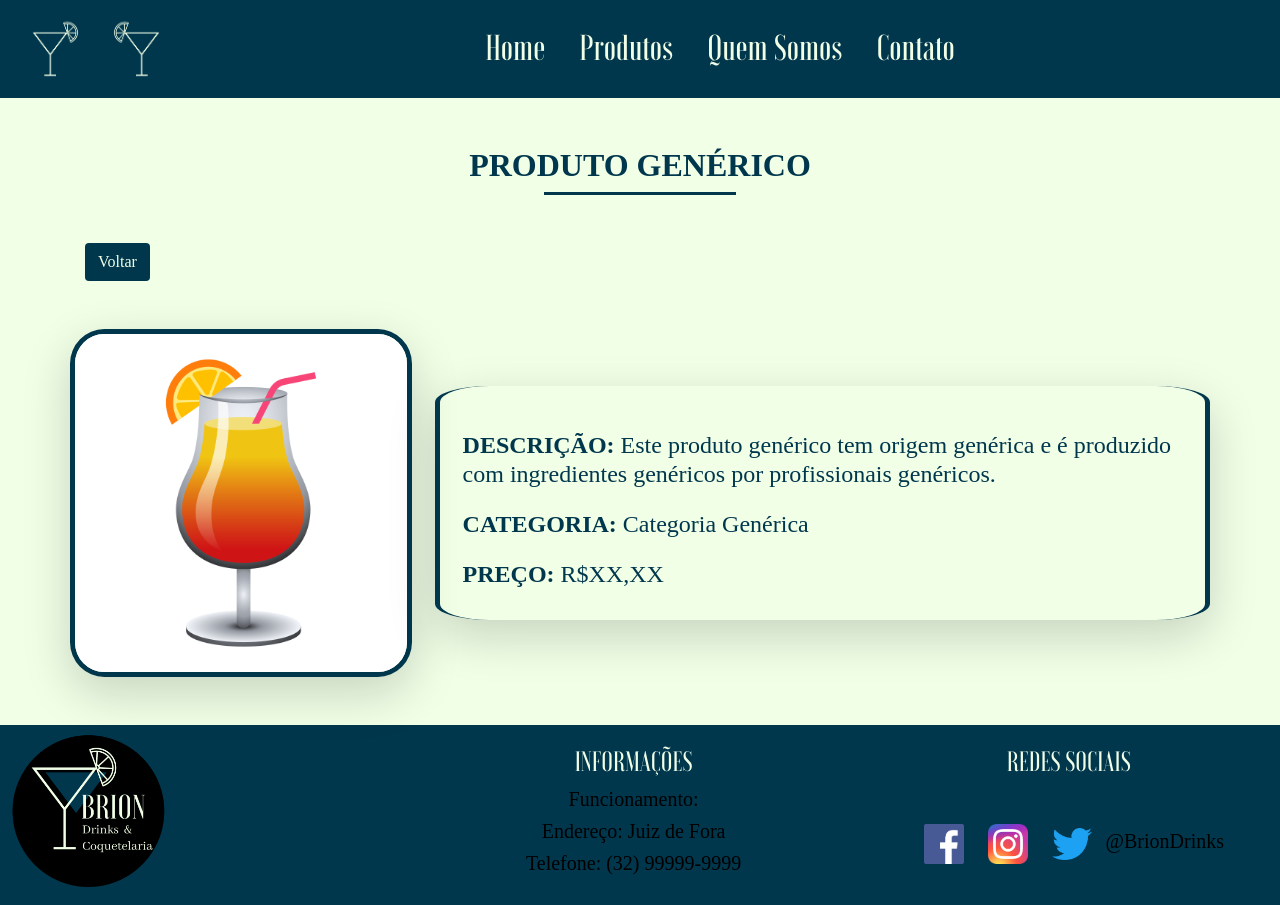
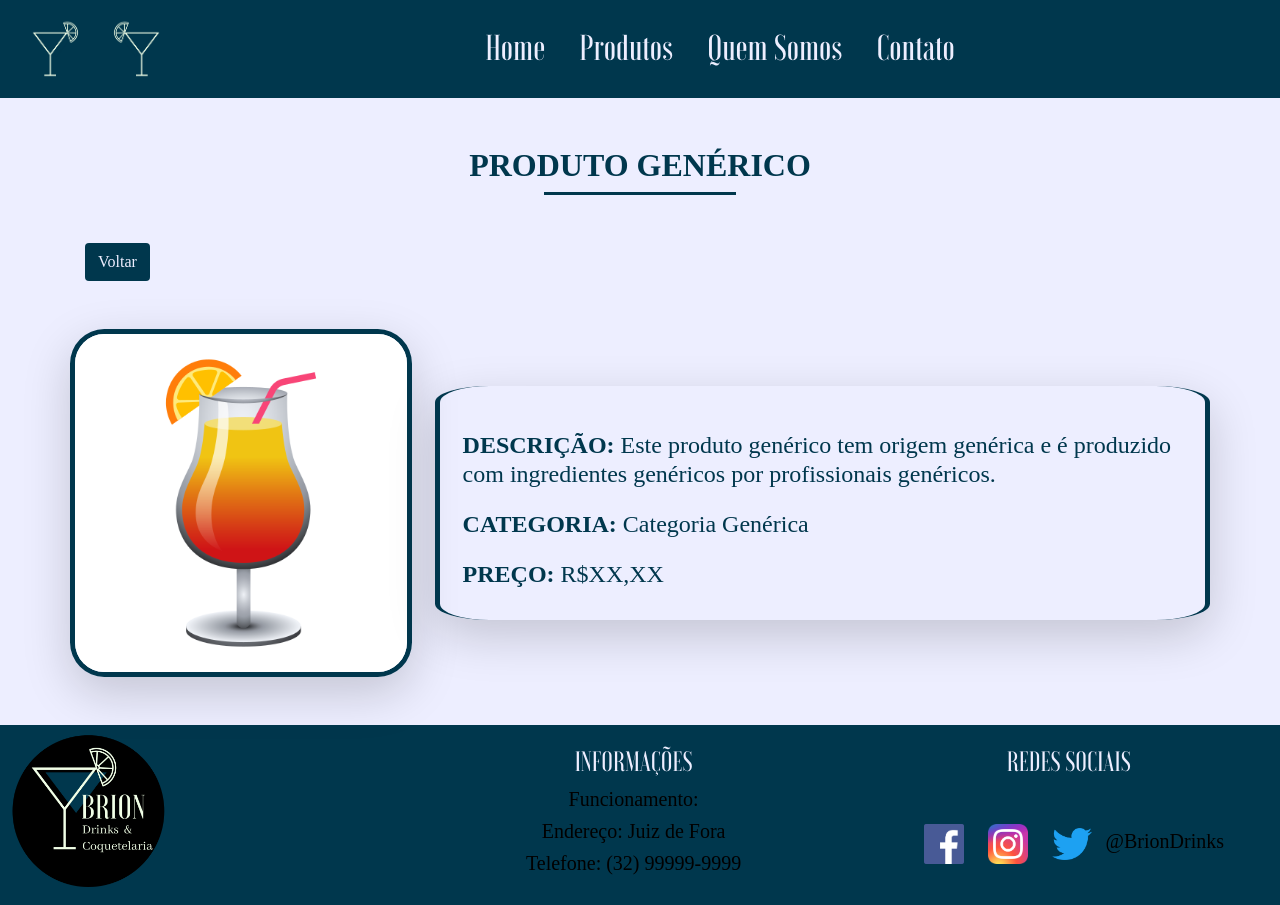
Before and after one commit to Pedro-Brion/Trainee2021.1, a PHP site: page /html/view-produto.html in a window 1280 px wide. Run offline with PHP 8.4, Linux system fonts and the light colour scheme; some web fonts are replaced.

Commit message:
nova cor branca

```diff
--- a/briondrinks/css/css-produto.css
+++ b/briondrinks/css/css-produto.css
@@ -1,5 +1,5 @@
 body {
-    background-color: #f1ffe7;
+    background-color: #edeeff;
     font-family: 'Abhaya Libre', serif;
 }
 
@@ -25,7 +25,7 @@
 
 .cor-botoes{
     background-color:#00374d;
-    color:#f1ffe7;
+    color:#edeeff;
 }
 
 .cor-botoes:hover{
--- a/briondrinks/css/navbar_footer.css
+++ b/briondrinks/css/navbar_footer.css
@@ -38,11 +38,11 @@
     margin-left: 15px;
     margin-right: 15px;
     vertical-align: center;
-    color: #F1FFE7;
+    color: #edeeff;
 }
 
 .navbar a {
-    color: #F1FFE7;
+    color: #edeeff;
     text-decoration: none;
 }
 
@@ -64,7 +64,7 @@
     font-family: 'Voga';
     font-size: 28px;
     text-transform: uppercase;
-    color: #F1FFE7;
+    color: #edeeff;
 }
 
 .footer h2 {
```
